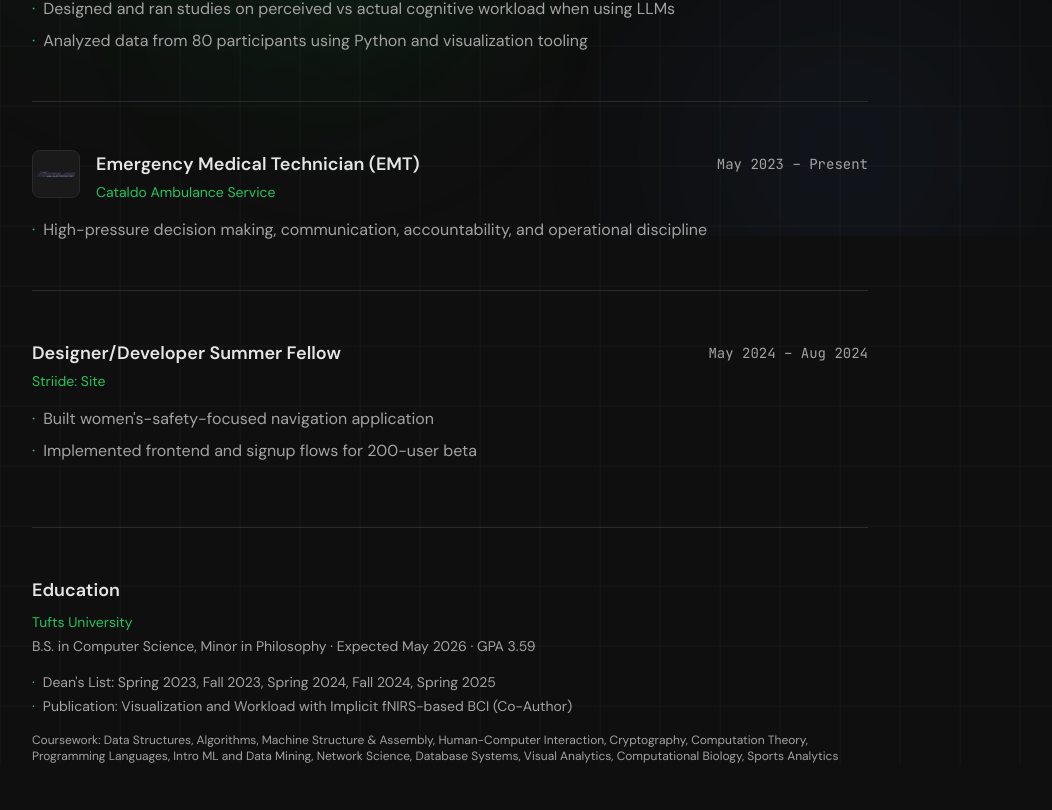
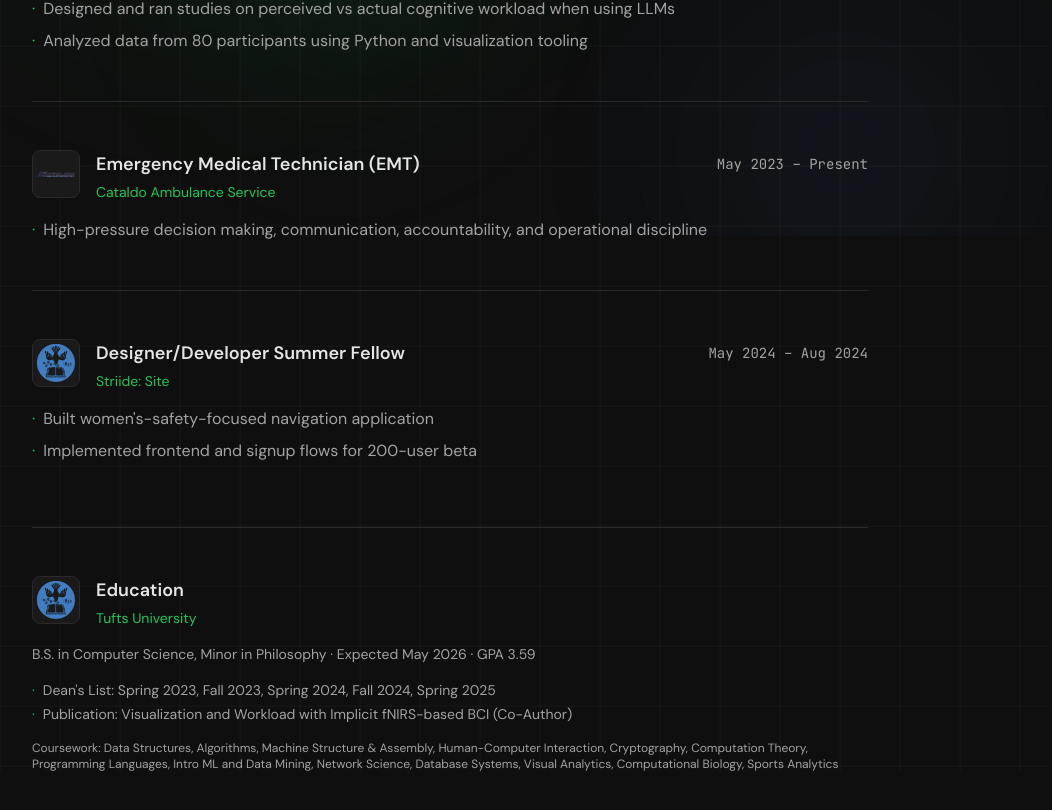
Before and after one commit to zack-white/portfolio, a Next.js app: page /experience in a window 1280 px wide. Shown: the part 564-1374 px from the top of the page, without its empty margins (190-1242 px from the left). Built offline with nearby package versions, Linux system fonts and the light colour scheme.

Commit message:
tufts logo

```diff
--- a/src/components/Experience.tsx
+++ b/src/components/Experience.tsx
@@ -61,13 +61,28 @@
       </div>
 
       <motion.div variants={fadeUp} transition={{ duration: 0.4 }} className="mt-16 pt-12 border-t border-[var(--color-border)]">
-        <h3 className="text-lg font-semibold text-[var(--color-text)] mb-2">
-          Education
-        </h3>
-        <p className="text-[var(--color-accent)] text-sm mb-1">
-          {EDUCATION.school}
-        </p>
-        <p className="text-[var(--color-text-muted)] text-sm mb-4">
+        <div className="flex items-start gap-4 mb-2">
+          {EDUCATION.logo && (
+            <div className="relative w-12 h-12 rounded-lg overflow-hidden border border-[var(--color-border)] bg-[var(--color-bg-card)] flex-shrink-0">
+              <Image
+                src={EDUCATION.logo}
+                alt=""
+                fill
+                className="object-contain p-1"
+                sizes="48px"
+              />
+            </div>
+          )}
+          <div>
+            <h3 className="text-lg font-semibold text-[var(--color-text)] mb-1">
+              Education
+            </h3>
+            <p className="text-[var(--color-accent)] text-sm">
+              {EDUCATION.school}
+            </p>
+          </div>
+        </div>
+        <p className="text-[var(--color-text-muted)] text-sm mb-4 mt-4">
           {EDUCATION.degree} · Expected {EDUCATION.expected} · GPA {EDUCATION.gpa}
         </p>
         <ul className="space-y-1 text-sm text-[var(--color-text-muted)] mb-4">
--- a/src/data/content.ts
+++ b/src/data/content.ts
@@ -195,7 +195,7 @@
   {
     role: "Human-Computer Interaction Researcher",
     org: "Tufts University",
-    logo: "",
+    logo: "/seal.png",
     period: "Feb 2024 – Jun 2025",
     highlights: [
       "Designed and ran studies on perceived vs actual cognitive workload when using LLMs",
@@ -214,7 +214,7 @@
   {
     role: "Designer/Developer Summer Fellow",
     org: "Striide: Site",
-    logo: "",
+    logo: "/seal.png",
     period: "May 2024 – Aug 2024",
     highlights: [
       "Built women's-safety-focused navigation application",
@@ -225,6 +225,7 @@
 
 export const EDUCATION = {
   school: "Tufts University",
+  logo: "/seal.png",
   degree: "B.S. in Computer Science, Minor in Philosophy",
   expected: "May 2026",
   gpa: "3.59",
```
Also changed, not shown: public/seal.png (added), 1 other file (tests, documents, lock files or other folders).
